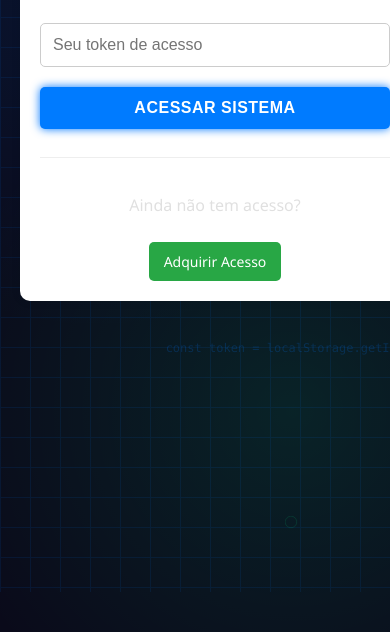
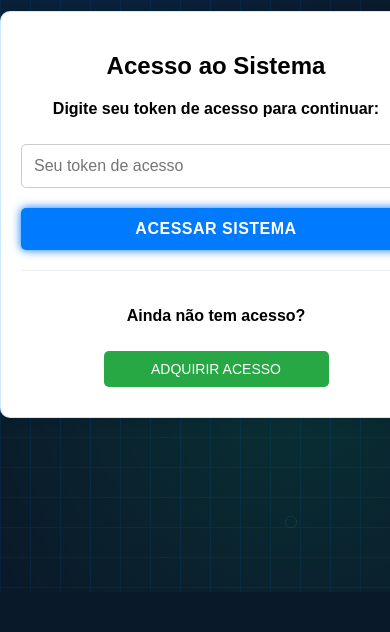
Before and after one commit to lotobot-ai/lotobot, a plain HTML site: page login.html in a window 390 px wide. Shown: the part 252-884 px from the top of the page. After the commit the page ends 844 px from the top, so only its background shows below. Drawn offline with Linux system fonts and the light colour scheme.

Commit message:
Add files via upload

```diff
--- a/login.html
+++ b/login.html
@@ -6,6 +6,130 @@
   <title>AI LotoBot - Acesso</title>
   <link rel="stylesheet" href="ai-lotobot.css">
   <style>
+    /* Estilos para tornar a página de login centralizada e responsiva */
+
+    /* Diminuir o tamanho da caixa de login em 20% */
+.login-container {
+  background-color: rgba(255, 255, 255, 0.9);
+  border-radius: 10px;
+  box-shadow: 0 5px 25px rgba(0, 100, 255, 0.3), 0 0 3px rgba(0, 150, 255, 0.5);
+  border: 1px solid rgba(0, 150, 255, 0.2);
+  padding: 24px; /* Reduzido de 30px */
+  width: 72%; /* Reduzido em 20% de 90% */
+  max-width: 320px; /* Reduzido em 20% de 400px */
+  text-align: center;
+  margin: 20px;
+}
+
+/* Deixar as palavras na cor preta */
+.login-title,
+.login-instruction,
+.buy-text,
+.token-input,
+.error-message {
+  color: #000000;
+}
+
+/* Diminuir os botões pela metade */
+.access-button,
+.buy-button {
+  width: 50%; /* Reduzido de 100% para 50% */
+  margin: 10px auto; /* Centralizar os botões */
+  display: block;
+}
+
+
+   body {
+      margin: 0;
+      padding: 0;
+      display: flex;
+      justify-content: center;
+      align-items: center;
+      min-height: 100vh;
+      background-color: #0a1929; /* Azul neon escuro */
+      font-family: 'Arial', sans-serif;
+    }
+
+.login-container {
+  background-color: rgba(255, 255, 255, 0.9);
+  border-radius: 20px;
+  box-shadow: 0 5px 25px rgba(0, 100, 255, 0.3), 0 0 3px rgba(0, 150, 255, 0.5);
+  border: 1px solid rgba(0, 150, 255, 0.2);
+  padding: 30px;
+  width: 90%;
+  max-width: 400px;
+  text-align: center;
+  margin: 20px;
+    }
+
+
+
+
+.token-input {
+  width: 100%;
+  padding: 12px;
+  margin: 15px 0;
+  border: 1px solid #ddd;
+  border-radius: 5px;
+  box-sizing: border-box;
+  font-size: 16px;
+}
+
+.access-button, .buy-button {
+  width: 50%;
+  padding: 12px;
+}
+  margin: 10x auto; /* centralizar os botões */
+  border: none;
+  border-radius: 5px;
+  cursor: pointer;
+  transition: background-color 0.3s;
+  box-sizing: border-box;
+}
+
+.access-button {
+  background-color: #4CAF50;
+  color: white;
+}
+
+.access-button:hover {
+  background-color: #45a049;
+}
+
+.buy-button {
+  display: inline-block;
+  background-color: #3498db;
+  color: white;
+  text-decoration: none;
+}
+
+.buy-button:hover {
+  background-color: #2980b9;
+}
+
+.error-message {
+  display: none; /* Ocultar inicialmente, mostrar via JavaScript quando necessário */
+  color: #e74c3c;
+  margin: 10px 0;
+}
+
+/* Estilos responsivos para telas menores */
+@media (max-width: 480px) {
+  .login-container {
+    padding: 20px;
+  }
+
+  .login-title {
+    font-size: 24px;
+  }
+
+  .token-input, .access-button, .buy-button {
+    padding: 10px;
+  }
+}
+
+
+
     .login-container {
       background-color: white;
       padding: 20px;
@@ -74,19 +198,21 @@
   <h1><span class="ia-badge">IA</span>AI LotoBot</h1>
 
   <div class="login-container">
-    <h2>Acesso ao Sistema</h2>
-    <p>Digite seu token de acesso para continuar:</p>
+    <h2 class="login-title">Acesso ao Sistema</h2>
+    <p class="login-instruction"><strong>Digite seu token de acesso para continuar:</strong></p>
 
     <input type="text" id="accessToken" class="token-input" placeholder="Seu token de acesso">
-    <button id="validateButton" class="access-button">Acessar Sistema</button>
+    <button id="validateButton" class="access-button">ACESSAR SISTEMA</button>
 
-    <p id="errorMessage" class="error-message">Token inválido ou expirado. Por favor, verifique.</p>
+    <p id="errorMessage" class="error-message"><strong>Token inválido ou expirado. Por favor, verifique.</strong></p>
 
     <div class="buy-section">
-      <p>Ainda não tem acesso?</p>
-      <a href="https://kiwifi.com.br/seu-produto" class="buy-button" target="_blank">Adquirir Acesso</a>
+      <p class="buy-text"><strong>Ainda não tem acesso?</strong></p>
+      <a href="https://kiwifi.com.br/seu-produto" class="buy-button" target="_blank">ADQUIRIR ACESSO</a>
     </div>
   </div>
+
+
 
   <script>
     // Verificar se já existe um token válido
```
